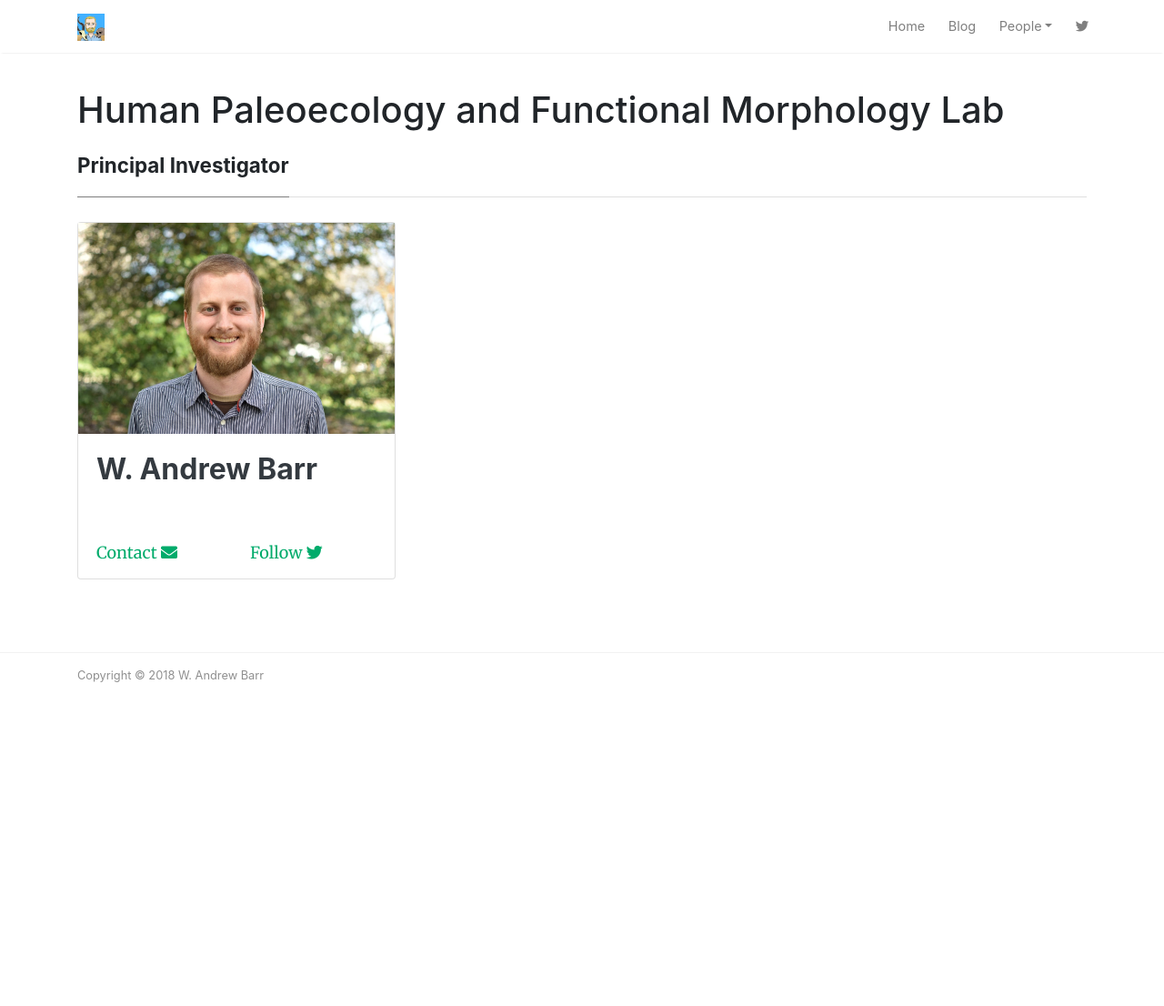
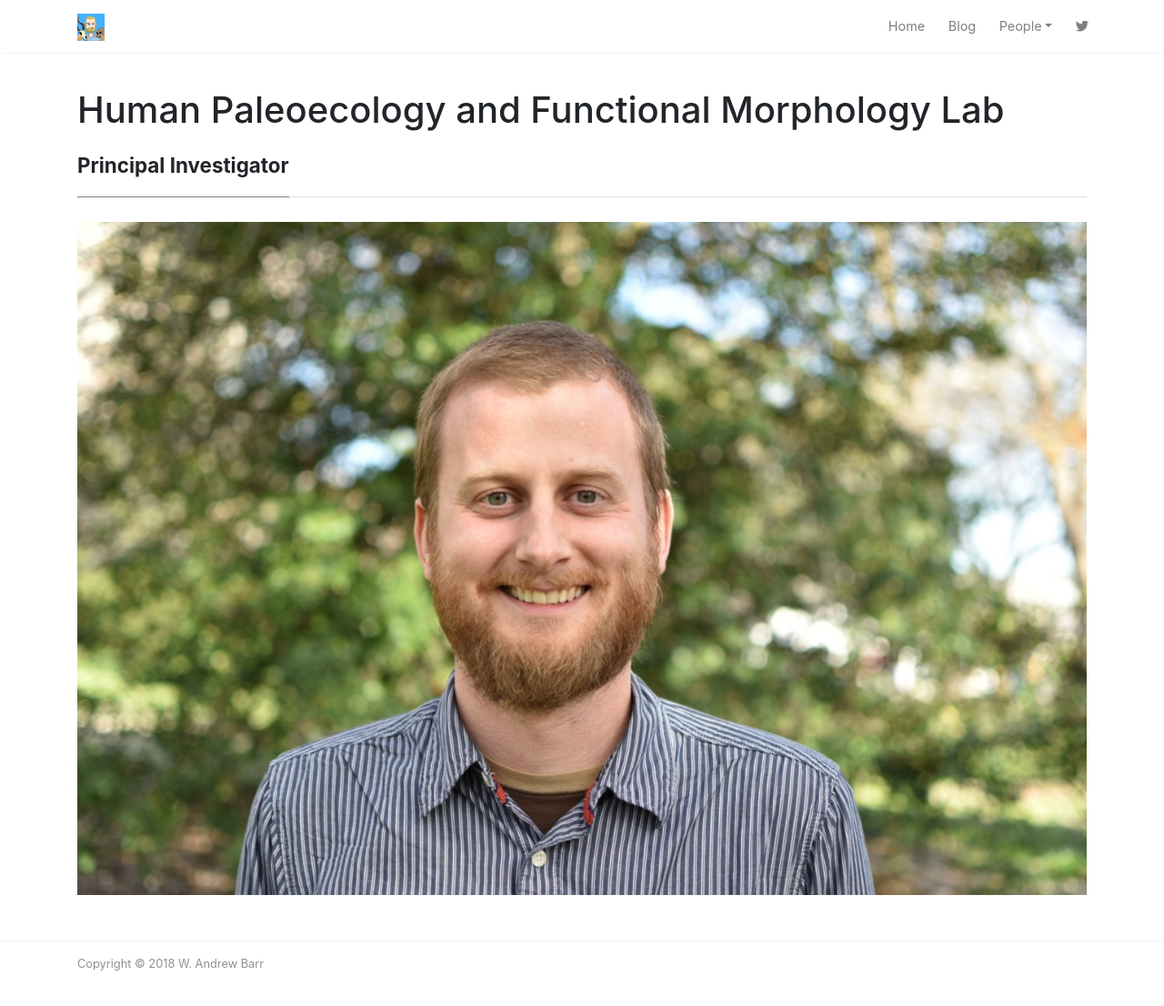
Before and after one commit to wabarr/PAPER, a Jekyll site: the page built from andrew-barr.md, in a window 1280 px wide and 1143 px high. Shown: the top 1106 px of the window at 91% size. Built offline with Jekyll 4.4.1, drawn with Linux system fonts in a browser that asks for light colours; nearby versions of some CDN libraries; comment, search, counter and statistics services are not loaded.

Commit message:
Update andrew-barr.md

```diff
--- a/andrew-barr.md
+++ b/andrew-barr.md
@@ -3,7 +3,17 @@ layout: page
 title: Principal Investigator
 ---
 
+{% assign PIs = site.people | where: "role", "PI" %}
+
+
+{% comment %} sanity check to make sure no accidental PIs get added {% endcomment %}
+
+{% if PIs.size == 1 %}
+{% for barr in PIs %}
 <div class="row">
-{% assign people = site.people | where: "role", "PI" %}
-{% include people_list.html %}
+<div class="col-12">
+   <img class="img-fluid" src="{{site.baseurl}}/{{barr.headshot}}" alt="W. Andrew Barr">
 </div>
+</div>
+{% endfor %}
+{% endif %}
```
